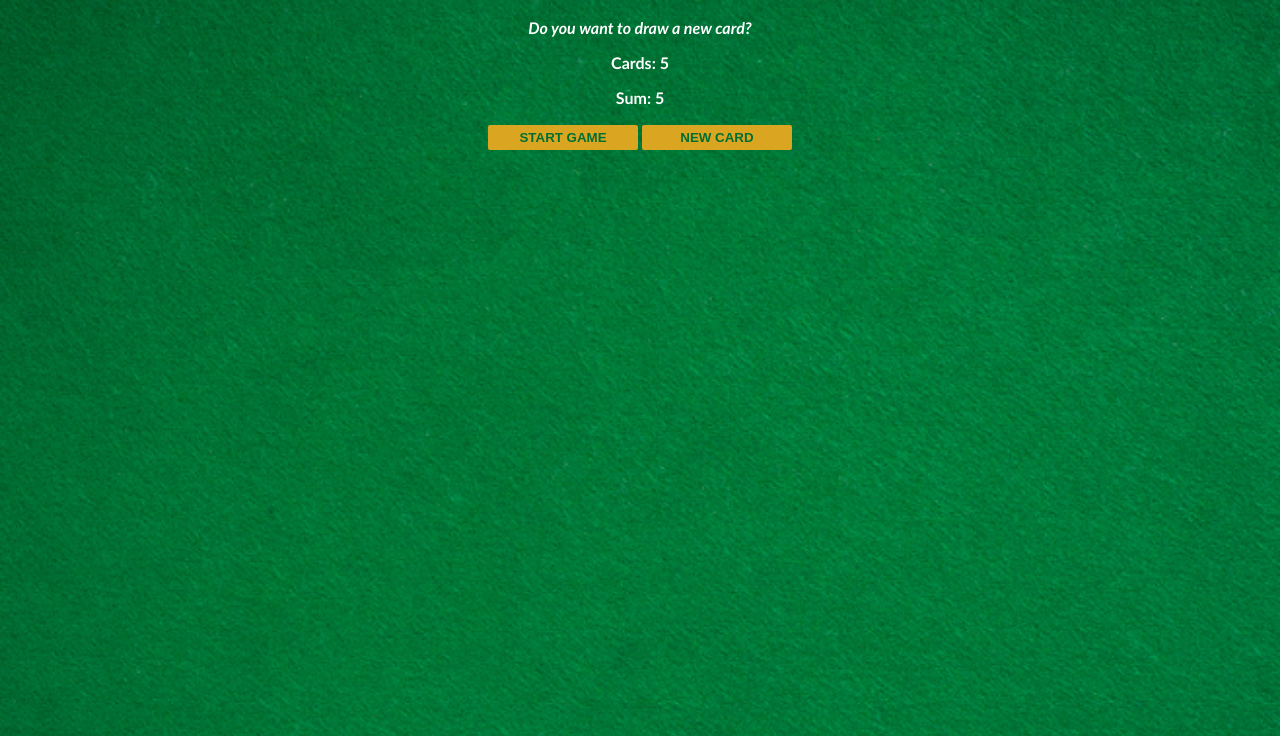
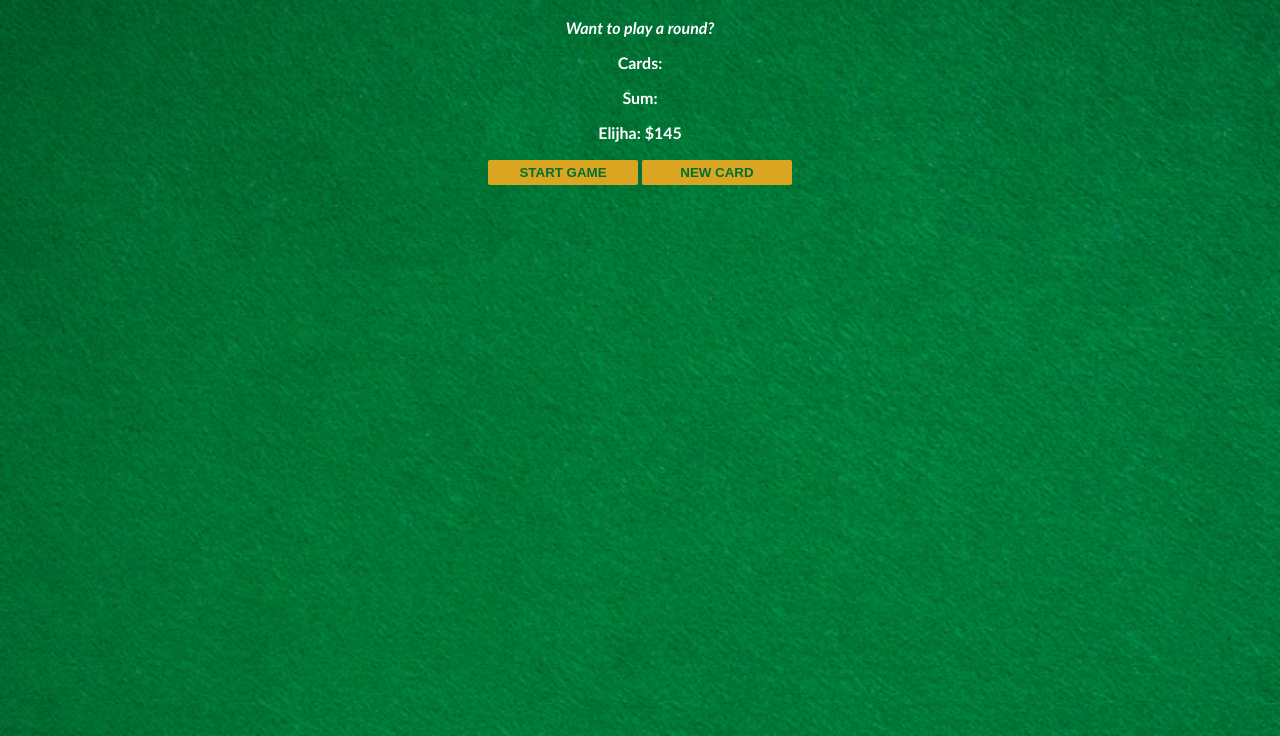
Before and after one commit to ElijhaC/blackjack, a plain HTML site: page index.html in a window 1280 px wide. Both pictures are taken after a click on the button "NEW CARD". Shown: the part 64-800 px from the top of the page. Drawn offline with Linux system fonts and the light colour scheme.

Commit message:
Completed basic version

```diff
--- a/index.html
+++ b/index.html
@@ -12,6 +12,7 @@
     <!-- 1. Give the cards paragraph and id of cards-el -->
     <p id="cards-el">Cards:</p>
     <p id="sum-el">Sum:</p>
+    <p id="player-el"></p>
     <button onclick="startGame()">START GAME</button>
     <button onclick="newCard()">NEW CARD</button>
     <script src="index.js"></script>
--- a/index.js
+++ b/index.js
@@ -6,8 +6,15 @@ let message = ""
 let messageEl = document.getElementById("message-el")
 let sumEl = document.getElementById("sum-el")
 let cardsEl = document.getElementById("cards-el")
+let playerEl = document.getElementById("player-el")
+
+let player = {
+    name: "Elijha",
+    chips: 145
+}
 
 
+playerEl.textContent = player.name + ": $" + player.chips
 function getRandomCard() {
     let randomNumer = Math.floor( Math.random()*13 ) + 1
     if (randomNumer > 10) {
@@ -51,8 +58,10 @@ function renderGame() {
 }
 
 function newCard(){
-    let card = 5
-    sum += card
-    cards.push(card)
-    renderGame()
+    if (isAlive === true && hasBlackJack === false){
+        let card = getRandomCard()
+        sum += card
+        cards.push(card)
+        renderGame()
+    }
 }
```
